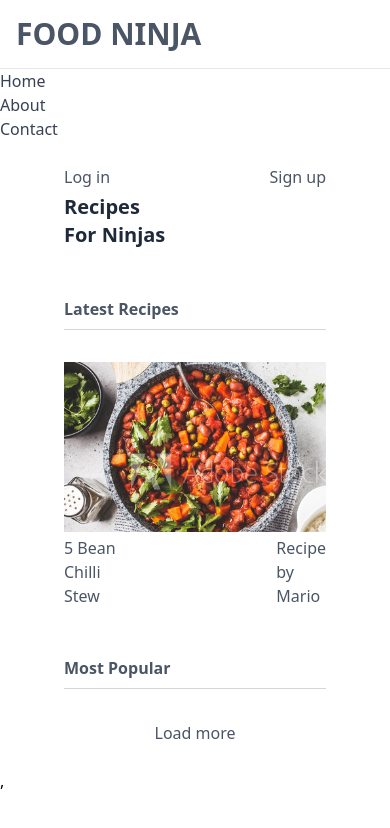
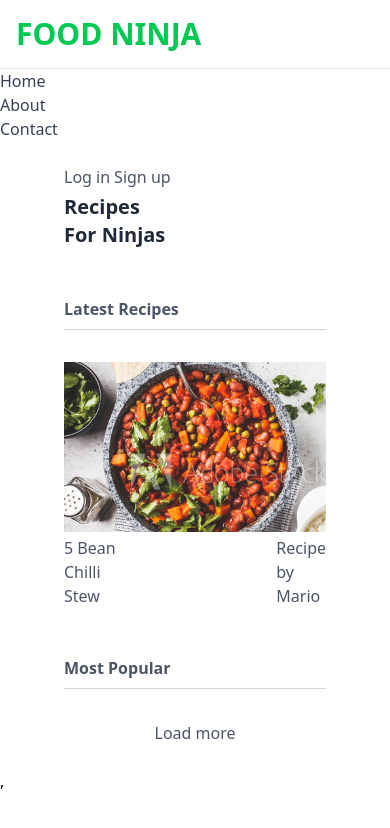
Before and after one commit to edmarjames/typescript_react_2, a React (Vite) app: page / in a window 390 px wide. Shown: the top 828 px of the page. Built offline with nearby package versions, Linux system fonts and the light colour scheme; no server answers.

Commit message:
Use Responsive Classes

```diff
--- a/src/components/Main.tsx
+++ b/src/components/Main.tsx
@@ -10,7 +10,7 @@
           <nav>
             <div>
               <h1 className='font-bold uppercase text-3xl p-4 border-b border-gray-200'>
-                <a href="/">Food Ninja</a>
+                <a href="/" className='text-green-500 sm:text-red-500 md:text-purple-500 lg:text-blue-500 xl:text-amber-500'>Food Ninja</a>
               </h1>
             </div>
             <ul>
@@ -35,7 +35,7 @@
       </div>
 
       <main className='px-16 py-6'>
-        <div className='flex justify-between mb-1'>
+        <div className='flex gap-1 justify-start md:justify-between mb-1'>
           <a href="#">Log in</a>
           <a href="#">Sign up</a>
         </div>
```
